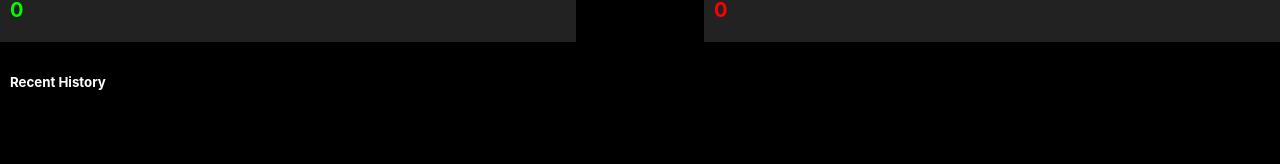
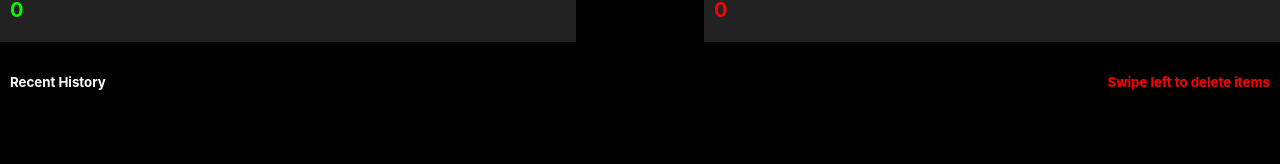
Before and after one commit to DevAdriam/Income-Expense-Tracker, a React (Create React App) app: page /transition-page in a window 1280 px wide. Shown: the part 257-421 px from the top of the page. Built offline with nearby package versions, Linux system fonts and the light colour scheme.

Commit message:
fourth commit

```diff
--- a/src/TrackerComponents/Income&Expense/Incexp.module.css
+++ b/src/TrackerComponents/Income&Expense/Incexp.module.css
@@ -40,10 +40,6 @@
 .expenseBox .circle {
 	background: rgba(151, 13, 13, 0.514);
 }
-.expenseBox .circle svg {
-	fill: red;
-	transform: rotate(180deg);
-}
 
 .circle {
 	width: 20px;
@@ -55,7 +51,11 @@
 	right: 10px;
 	top: 10px;
 }
-.circle svg {
+.incomeBox .circle svg {
 	fill: rgb(1, 252, 1);
-	rotate: 180deg;
+	transform: rotate(180deg);
 }
+.expenseBox .circle svg {
+	fill: red;
+	transform: rotate(360deg);
+}
--- a/src/TrackerComponents/TransitionList/Transitionlist.js
+++ b/src/TrackerComponents/TransitionList/Transitionlist.js
@@ -10,7 +10,7 @@ function Transitionlist() {
 			<div className={styles.textwrapper}>
 				<h5 className={styles.history}>Recent History</h5>
 
-				<h5 style={{ visibility: "hidden" }}>View all</h5>
+				<h5 style={{ color: "red" }}>Swipe left to delete items</h5>
 			</div>
 
 			<div className={styles.transContainer}>
```
